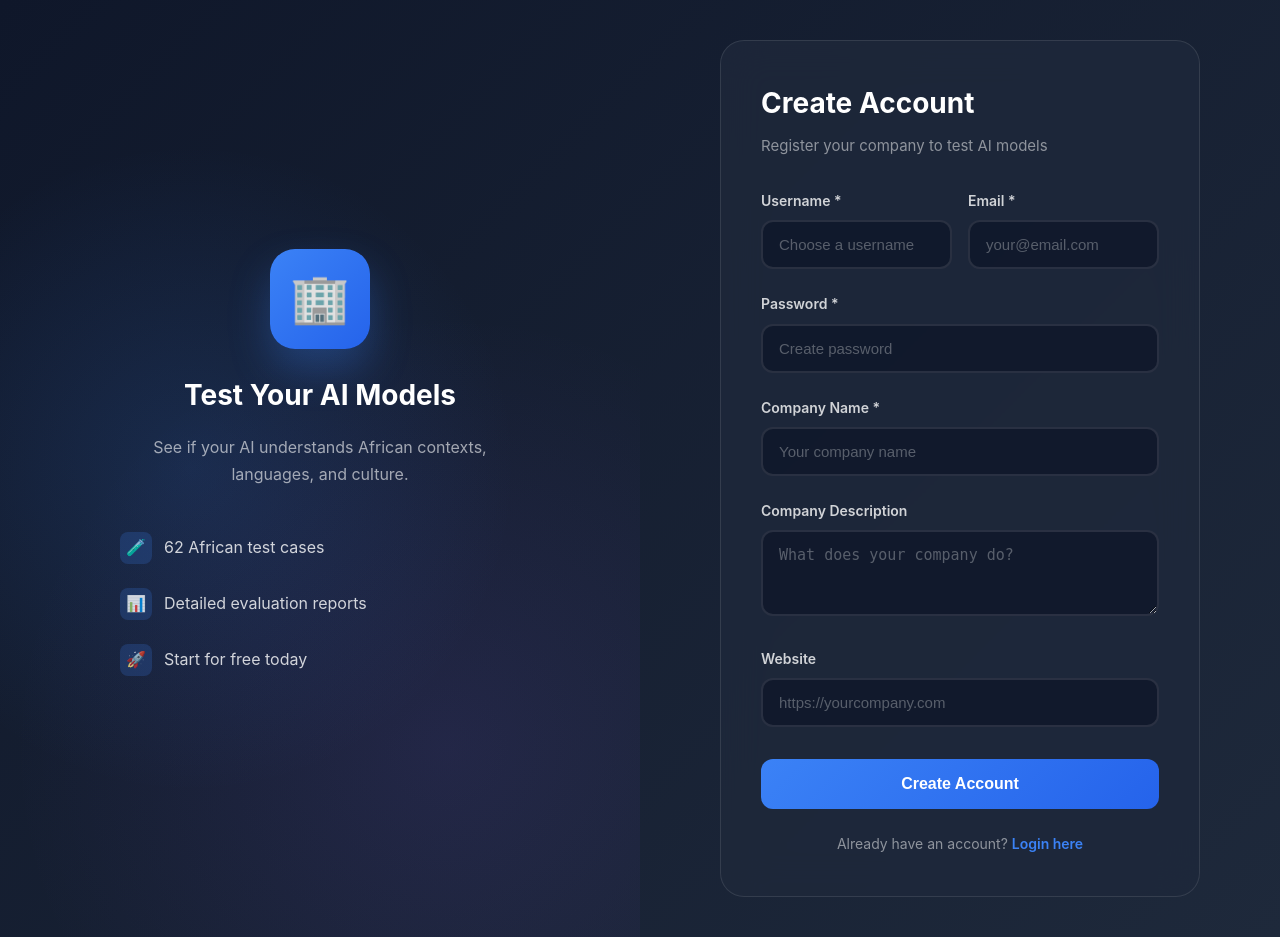
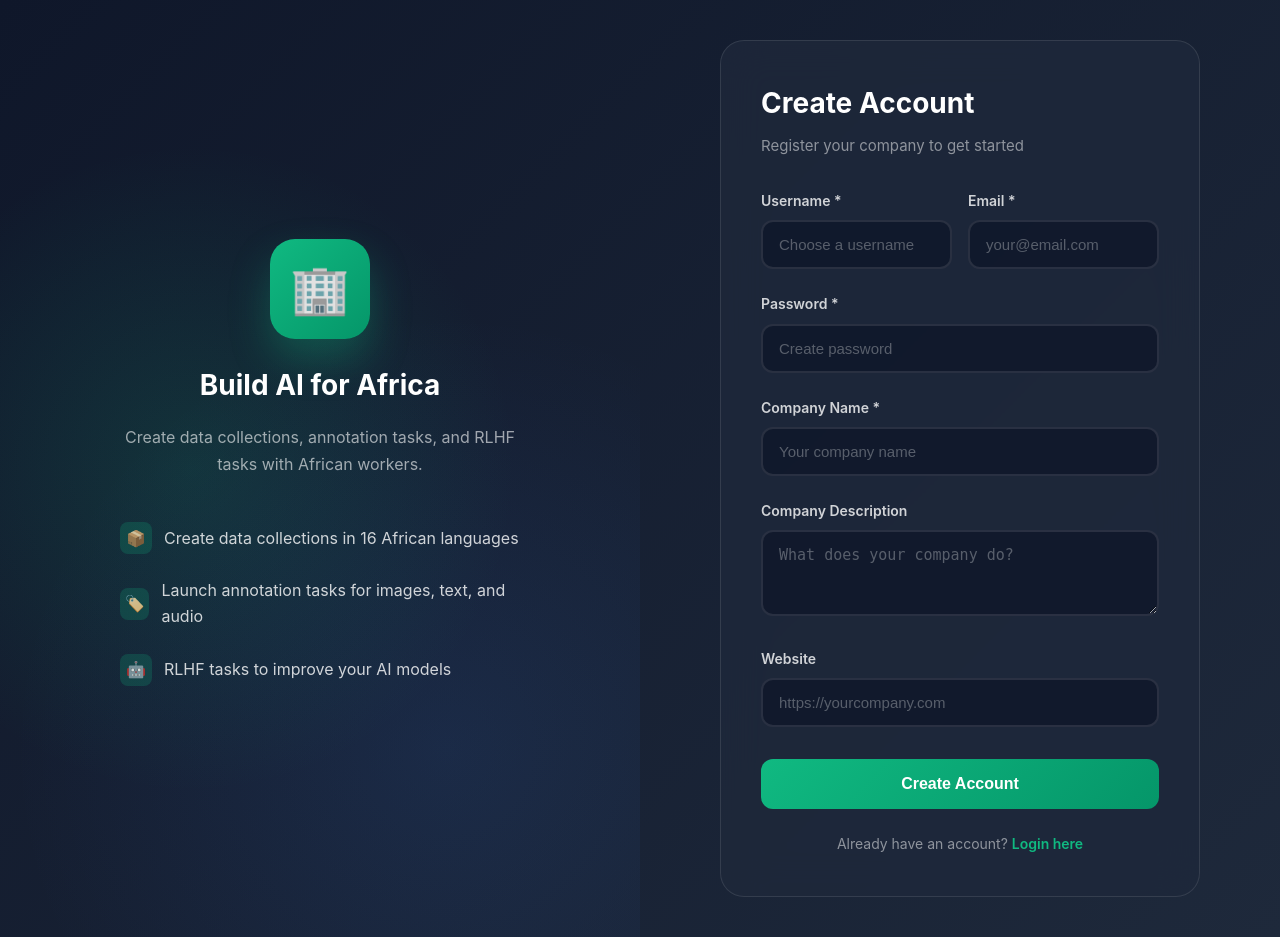
Before and after one commit to mkosemes1/Moussoum_Defar, a Django app: template templates/client-register.html in a window 1280 px wide. Run offline with Django 5.2, Linux system fonts and the light colour scheme; the template is opened without the code that fills it, so the values that code supplies are empty; parts of the project's set-up code (start-up, migrations or seed data) failed here and were passed over.

Commit message:
Fix client pages: green theme matching worker pages, cache-busting headers, redirect to dashboard

```diff
--- a/templates/client-register.html
+++ b/templates/client-register.html
@@ -4,6 +4,9 @@
     <meta charset="UTF-8">
     <meta name="viewport" content="width=device-width, initial-scale=1.0">
     <title>Client Registration - Moussoum Defar</title>
+    <meta http-equiv="Cache-Control" content="no-cache, no-store, must-revalidate">
+    <meta http-equiv="Pragma" content="no-cache">
+    <meta http-equiv="Expires" content="0">
     <link rel="stylesheet" href="/static/css/style.css">
     <style>
         body { background: #0f172a; }
@@ -32,8 +35,8 @@
             right: 0;
             bottom: 0;
             background:
-                radial-gradient(circle at 30% 50%, rgba(59, 130, 246, 0.15) 0%, transparent 50%),
-                radial-gradient(circle at 70% 80%, rgba(139, 92, 246, 0.1) 0%, transparent 50%);
+                radial-gradient(circle at 30% 50%, rgba(16, 185, 129, 0.15) 0%, transparent 50%),
+                radial-gradient(circle at 70% 80%, rgba(59, 130, 246, 0.1) 0%, transparent 50%);
         }
 
         .auth-left-content {
@@ -46,14 +49,14 @@
         .auth-icon {
             width: 100px;
             height: 100px;
-            background: linear-gradient(135deg, #3b82f6, #2563eb);
+            background: linear-gradient(135deg, #10b981, #059669);
             border-radius: 25px;
             display: flex;
             align-items: center;
             justify-content: center;
             font-size: 48px;
             margin: 0 auto 24px;
-            box-shadow: 0 20px 40px rgba(59, 130, 246, 0.3);
+            box-shadow: 0 20px 40px rgba(16, 185, 129, 0.3);
         }
 
         .auth-left h2 {
@@ -84,7 +87,7 @@
         .benefit-icon {
             width: 32px;
             height: 32px;
-            background: rgba(59, 130, 246, 0.2);
+            background: rgba(16, 185, 129, 0.2);
             border-radius: 8px;
             display: flex;
             align-items: center;
@@ -154,9 +157,9 @@
 
         .form-group input:focus,
         .form-group textarea:focus {
-            border-color: #3b82f6;
+            border-color: #10b981;
             outline: none;
-            box-shadow: 0 0 0 4px rgba(59, 130, 246, 0.1);
+            box-shadow: 0 0 0 4px rgba(16, 185, 129, 0.1);
         }
 
         .form-group input::placeholder,
@@ -167,7 +170,7 @@
         .btn-submit {
             width: 100%;
             padding: 16px;
-            background: linear-gradient(135deg, #3b82f6, #2563eb);
+            background: linear-gradient(135deg, #10b981, #059669);
             color: white;
             border: none;
             border-radius: 12px;
@@ -180,7 +183,7 @@
 
         .btn-submit:hover {
             transform: translateY(-2px);
-            box-shadow: 0 10px 30px rgba(59, 130, 246, 0.3);
+            box-shadow: 0 10px 30px rgba(16, 185, 129, 0.3);
         }
 
         .btn-submit:disabled {
@@ -197,7 +200,7 @@
         }
 
         .auth-footer a {
-            color: #3b82f6;
+            color: #10b981;
             text-decoration: none;
             font-weight: 600;
         }
@@ -231,20 +234,20 @@
         <div class="auth-left">
             <div class="auth-left-content">
                 <div class="auth-icon">🏢</div>
-                <h2>Test Your AI Models</h2>
-                <p>See if your AI understands African contexts, languages, and culture.</p>
+                <h2>Build AI for Africa</h2>
+                <p>Create data collections, annotation tasks, and RLHF tasks with African workers.</p>
                 <div class="auth-benefits">
                     <div class="benefit-item">
-                        <div class="benefit-icon">🧪</div>
-                        <span>62 African test cases</span>
+                        <div class="benefit-icon">📦</div>
+                        <span>Create data collections in 16 African languages</span>
                     </div>
                     <div class="benefit-item">
-                        <div class="benefit-icon">📊</div>
-                        <span>Detailed evaluation reports</span>
+                        <div class="benefit-icon">🏷️</div>
+                        <span>Launch annotation tasks for images, text, and audio</span>
                     </div>
                     <div class="benefit-item">
-                        <div class="benefit-icon">🚀</div>
-                        <span>Start for free today</span>
+                        <div class="benefit-icon">🤖</div>
+                        <span>RLHF tasks to improve your AI models</span>
                     </div>
                 </div>
             </div>
@@ -253,7 +256,7 @@
         <div class="auth-right">
             <div class="auth-card">
                 <h1>Create Account</h1>
-                <p class="subtitle">Register your company to test AI models</p>
+                <p class="subtitle">Register your company to get started</p>
 
                 <div id="error" class="alert alert-error"></div>
                 <div id="success" class="alert alert-success"></div>
```
Also changed, not shown: templates/client-dashboard.html (+9 -6 lines), templates/client-login.html (+13 -10 lines).
